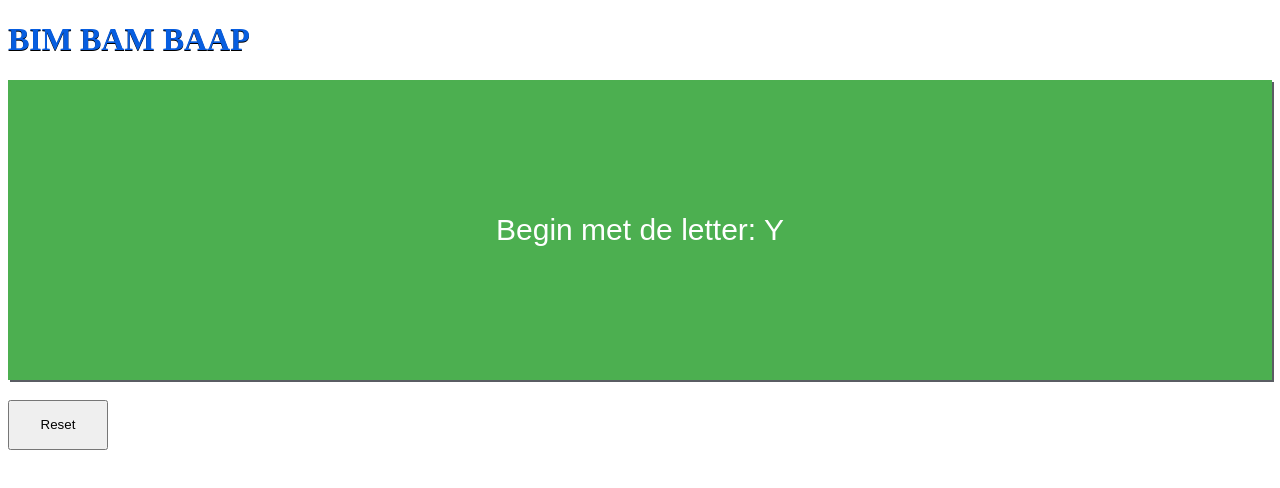
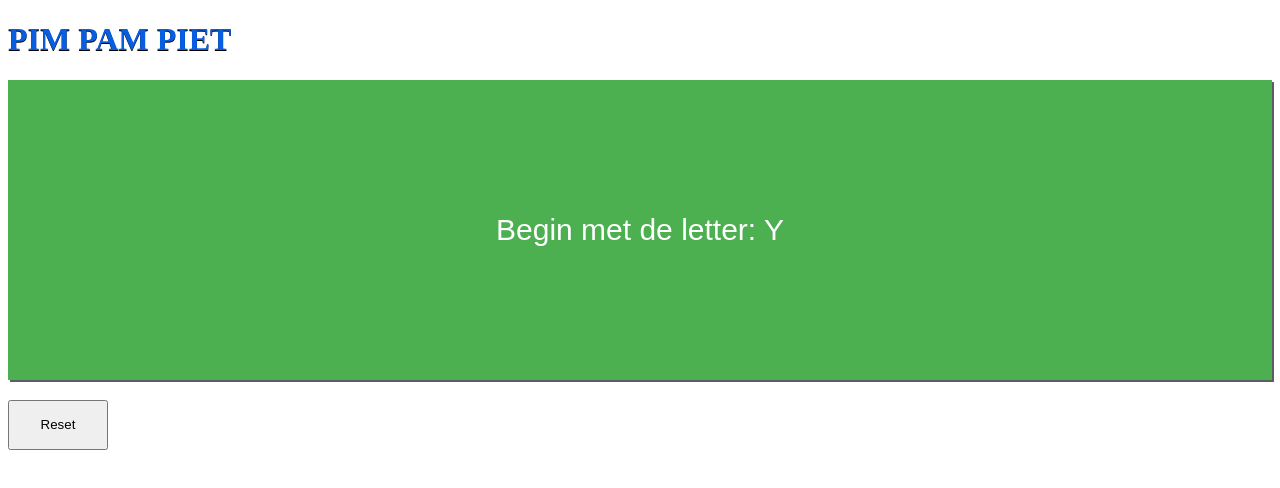
Before and after one commit to sjorstweet/sjorstweet.github.io, a plain HTML site: page index.html in a window 1280 px wide. Drawn offline with Linux system fonts and the light colour scheme.

Commit message:
Update index.html

```diff
--- a/index.html
+++ b/index.html
@@ -5,7 +5,7 @@
 </head>
 
 <body>
-    <h1>BIM BAM BAAP</h1>
+    <h1>PIM PAM PIET</h1>
     <div id="container">
         <button id="button" onclick="nextCategory()"></button>
     </div>
```
